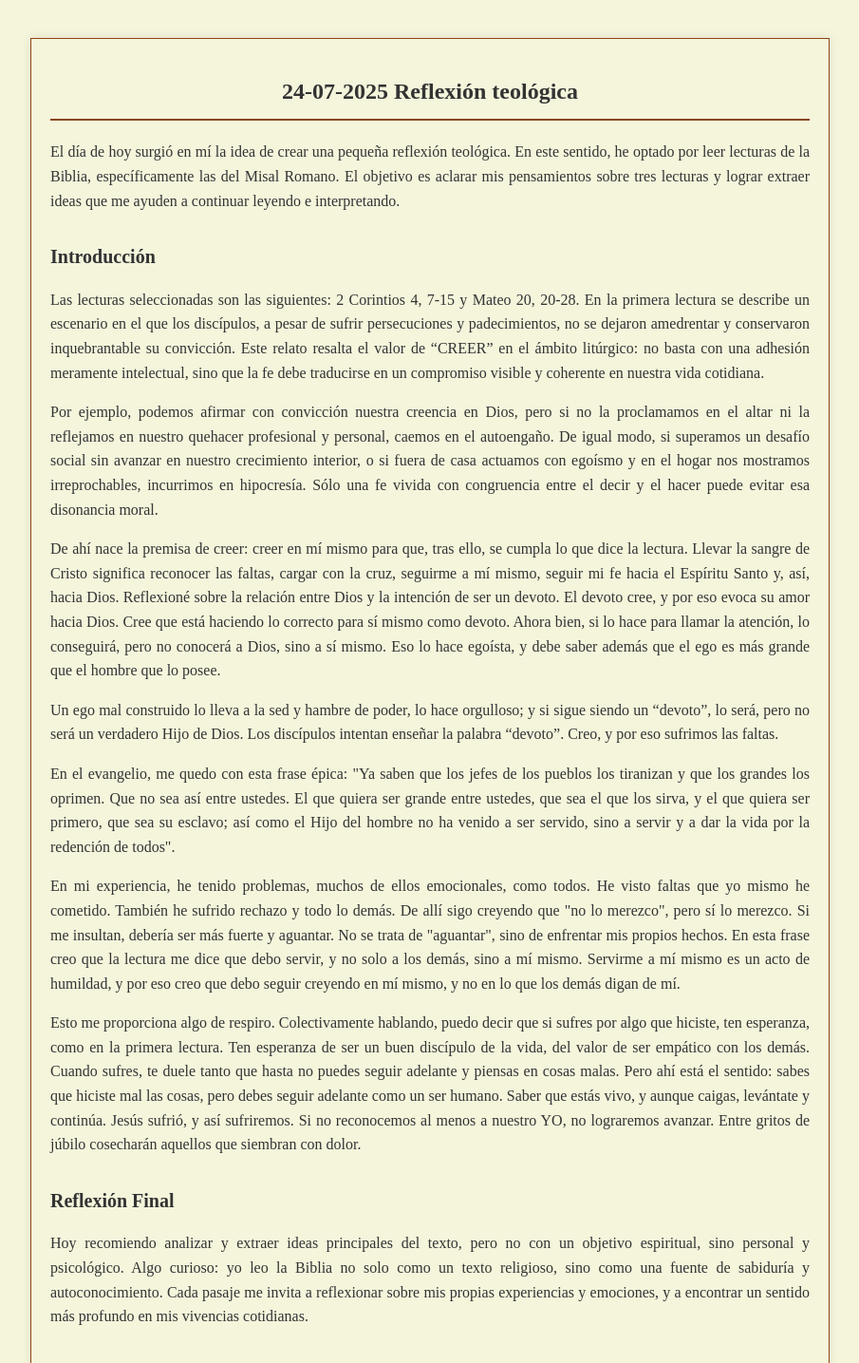
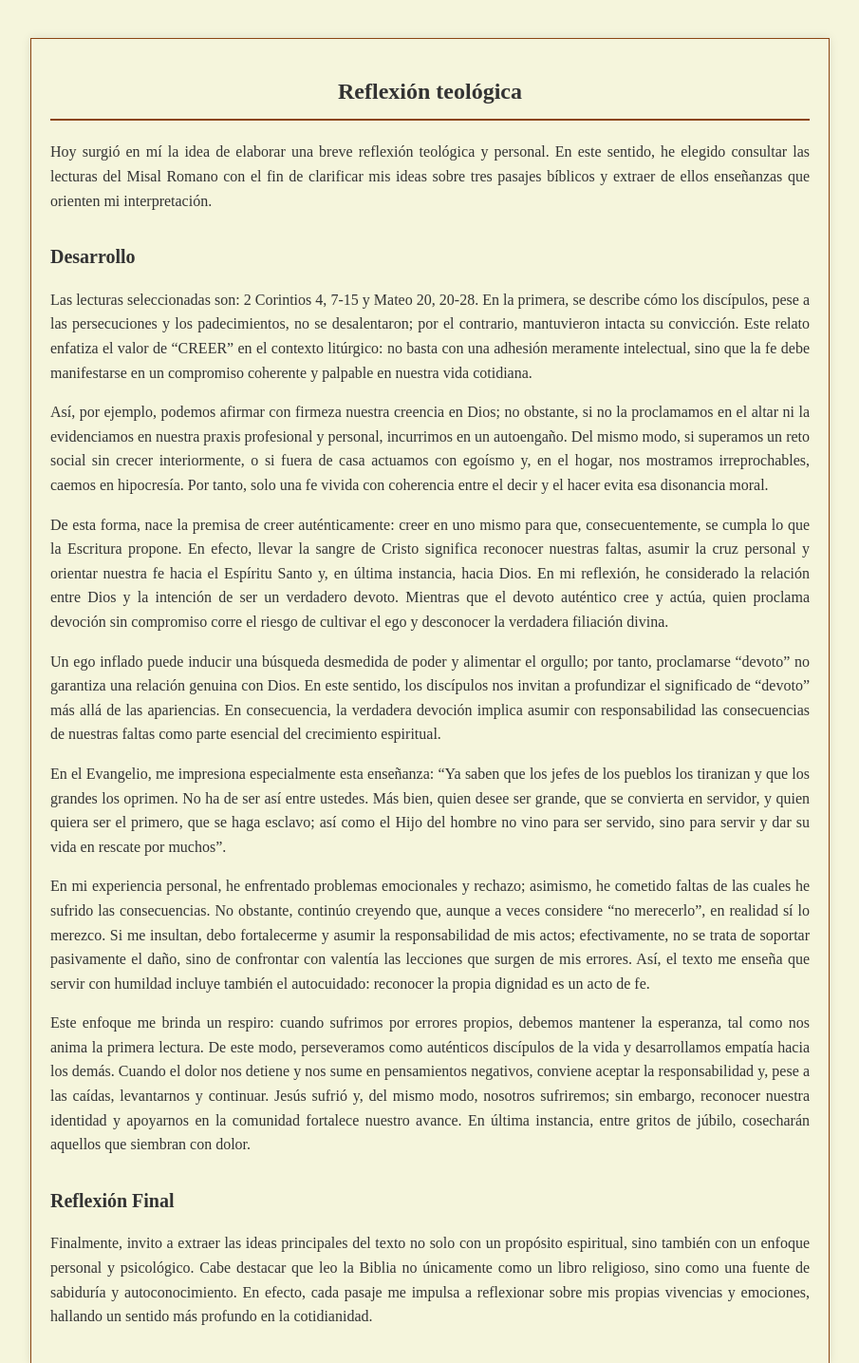
Before and after one commit to MarcoS9309/Repositorio-de-entradas, a plain HTML site: page Reflections/24-07-2025-ReflexiónLiterariateológica.html in a window 1280 px wide. Shown: the top 1435 px of the page at 95% size, without its empty margins (187-1092 px from the left). Drawn offline with Linux system fonts and the light colour scheme.

Commit message:
Update archive

```diff
--- a/Reflections/24-07-2025-ReflexiónLiterariateológica.html
+++ b/Reflections/24-07-2025-ReflexiónLiterariateológica.html
@@ -3,18 +3,18 @@
 <head>
     <meta charset="UTF-8">
     <meta name="viewport" content="width=device-width, initial-scale=1.0">
-    <title>24-07-2025 Cuerpo y Sangre</title>
+    <title>24-07-2025 Reflexión teológica</title>
     <style>
         body {
             font-family: 'Times New Roman', serif;
-            background-color: #f5f5dc; /* Beige claro, evocando papel antiguo */
+            background-color: #f5f5dc;
             color: #333;
             margin: 40px;
             line-height: 1.6;
             max-width: 800px;
             margin-left: auto;
             margin-right: auto;
-            border: 1px solid #8b4513; /* Borde marrón oscuro para un toque vintage */
+            border: 1px solid #8b4513;
             padding: 20px;
             box-shadow: 0 0 10px rgba(0, 0, 0, 0.1);
         }
@@ -42,25 +42,25 @@
     </style>
 </head>
 <body>
-    <h1>24-07-2025 Reflexión teológica</h1>
-    <p>El día de hoy surgió en mí la idea de crear una pequeña reflexión teológica. En este sentido, he optado por leer lecturas de la Biblia, específicamente las del Misal Romano. El objetivo es aclarar mis pensamientos sobre tres lecturas y lograr extraer ideas que me ayuden a continuar leyendo e interpretando.</p>
+    <h1>Reflexión teológica</h1>
+    <p>Hoy surgió en mí la idea de elaborar una breve reflexión teológica y personal. En este sentido, he elegido consultar las lecturas del Misal Romano con el fin de clarificar mis ideas sobre tres pasajes bíblicos y extraer de ellos enseñanzas que orienten mi interpretación.</p>
 
-    <h2>Introducción</h2>
-    <p>Las lecturas seleccionadas son las siguientes: 2 Corintios 4, 7-15 y Mateo 20, 20-28. En la primera lectura se describe un escenario en el que los discípulos, a pesar de sufrir persecuciones y padecimientos, no se dejaron amedrentar y conservaron inquebrantable su convicción. Este relato resalta el valor de “CREER” en el ámbito litúrgico: no basta con una adhesión meramente intelectual, sino que la fe debe traducirse en un compromiso visible y coherente en nuestra vida cotidiana.</p>
+    <h2>Desarrollo</h2>
+    <p>Las lecturas seleccionadas son: 2 Corintios 4, 7-15 y Mateo 20, 20-28. En la primera, se describe cómo los discípulos, pese a las persecuciones y los padecimientos, no se desalentaron; por el contrario, mantuvieron intacta su convicción. Este relato enfatiza el valor de “CREER” en el contexto litúrgico: no basta con una adhesión meramente intelectual, sino que la fe debe manifestarse en un compromiso coherente y palpable en nuestra vida cotidiana.</p>
 
-    <p>Por ejemplo, podemos afirmar con convicción nuestra creencia en Dios, pero si no la proclamamos en el altar ni la reflejamos en nuestro quehacer profesional y personal, caemos en el autoengaño. De igual modo, si superamos un desafío social sin avanzar en nuestro crecimiento interior, o si fuera de casa actuamos con egoísmo y en el hogar nos mostramos irreprochables, incurrimos en hipocresía. Sólo una fe vivida con congruencia entre el decir y el hacer puede evitar esa disonancia moral.</p>
+    <p>Así, por ejemplo, podemos afirmar con firmeza nuestra creencia en Dios; no obstante, si no la proclamamos en el altar ni la evidenciamos en nuestra praxis profesional y personal, incurrimos en un autoengaño. Del mismo modo, si superamos un reto social sin crecer interiormente, o si fuera de casa actuamos con egoísmo y, en el hogar, nos mostramos irreprochables, caemos en hipocresía. Por tanto, solo una fe vivida con coherencia entre el decir y el hacer evita esa disonancia moral.</p>
 
-    <p>De ahí nace la premisa de creer: creer en mí mismo para que, tras ello, se cumpla lo que dice la lectura. Llevar la sangre de Cristo significa reconocer las faltas, cargar con la cruz, seguirme a mí mismo, seguir mi fe hacia el Espíritu Santo y, así, hacia Dios. Reflexioné sobre la relación entre Dios y la intención de ser un devoto. El devoto cree, y por eso evoca su amor hacia Dios. Cree que está haciendo lo correcto para sí mismo como devoto. Ahora bien, si lo hace para llamar la atención, lo conseguirá, pero no conocerá a Dios, sino a sí mismo. Eso lo hace egoísta, y debe saber además que el ego es más grande que el hombre que lo posee.</p>
+    <p>De esta forma, nace la premisa de creer auténticamente: creer en uno mismo para que, consecuentemente, se cumpla lo que la Escritura propone. En efecto, llevar la sangre de Cristo significa reconocer nuestras faltas, asumir la cruz personal y orientar nuestra fe hacia el Espíritu Santo y, en última instancia, hacia Dios. En mi reflexión, he considerado la relación entre Dios y la intención de ser un verdadero devoto. Mientras que el devoto auténtico cree y actúa, quien proclama devoción sin compromiso corre el riesgo de cultivar el ego y desconocer la verdadera filiación divina.</p>
 
-    <p>Un ego mal construido lo lleva a la sed y hambre de poder, lo hace orgulloso; y si sigue siendo un “devoto”, lo será, pero no será un verdadero Hijo de Dios. Los discípulos intentan enseñar la palabra “devoto”. Creo, y por eso sufrimos las faltas.</p>
+    <p>Un ego inflado puede inducir una búsqueda desmedida de poder y alimentar el orgullo; por tanto, proclamarse “devoto” no garantiza una relación genuina con Dios. En este sentido, los discípulos nos invitan a profundizar el significado de “devoto” más allá de las apariencias. En consecuencia, la verdadera devoción implica asumir con responsabilidad las consecuencias de nuestras faltas como parte esencial del crecimiento espiritual.</p>
 
-    <p>En el evangelio, me quedo con esta frase épica: "Ya saben que los jefes de los pueblos los tiranizan y que los grandes los oprimen. Que no sea así entre ustedes. El que quiera ser grande entre ustedes, que sea el que los sirva, y el que quiera ser primero, que sea su esclavo; así como el Hijo del hombre no ha venido a ser servido, sino a servir y a dar la vida por la redención de todos".</p>
+    <p>En el Evangelio, me impresiona especialmente esta enseñanza: “Ya saben que los jefes de los pueblos los tiranizan y que los grandes los oprimen. No ha de ser así entre ustedes. Más bien, quien desee ser grande, que se convierta en servidor, y quien quiera ser el primero, que se haga esclavo; así como el Hijo del hombre no vino para ser servido, sino para servir y dar su vida en rescate por muchos”.</p>
 
-    <p>En mi experiencia, he tenido problemas, muchos de ellos emocionales, como todos. He visto faltas que yo mismo he cometido. También he sufrido rechazo y todo lo demás. De allí sigo creyendo que "no lo merezco", pero sí lo merezco. Si me insultan, debería ser más fuerte y aguantar. No se trata de "aguantar", sino de enfrentar mis propios hechos. En esta frase creo que la lectura me dice que debo servir, y no solo a los demás, sino a mí mismo. Servirme a mí mismo es un acto de humildad, y por eso creo que debo seguir creyendo en mí mismo, y no en lo que los demás digan de mí.</p>
+    <p>En mi experiencia personal, he enfrentado problemas emocionales y rechazo; asimismo, he cometido faltas de las cuales he sufrido las consecuencias. No obstante, continúo creyendo que, aunque a veces considere “no merecerlo”, en realidad sí lo merezco. Si me insultan, debo fortalecerme y asumir la responsabilidad de mis actos; efectivamente, no se trata de soportar pasivamente el daño, sino de confrontar con valentía las lecciones que surgen de mis errores. Así, el texto me enseña que servir con humildad incluye también el autocuidado: reconocer la propia dignidad es un acto de fe.</p>
 
-    <p>Esto me proporciona algo de respiro. Colectivamente hablando, puedo decir que si sufres por algo que hiciste, ten esperanza, como en la primera lectura. Ten esperanza de ser un buen discípulo de la vida, del valor de ser empático con los demás. Cuando sufres, te duele tanto que hasta no puedes seguir adelante y piensas en cosas malas. Pero ahí está el sentido: sabes que hiciste mal las cosas, pero debes seguir adelante como un ser humano. Saber que estás vivo, y aunque caigas, levántate y continúa. Jesús sufrió, y así sufriremos. Si no reconocemos al menos a nuestro YO, no lograremos avanzar. Entre gritos de júbilo cosecharán aquellos que siembran con dolor.</p>
+    <p>Este enfoque me brinda un respiro: cuando sufrimos por errores propios, debemos mantener la esperanza, tal como nos anima la primera lectura. De este modo, perseveramos como auténticos discípulos de la vida y desarrollamos empatía hacia los demás. Cuando el dolor nos detiene y nos sume en pensamientos negativos, conviene aceptar la responsabilidad y, pese a las caídas, levantarnos y continuar. Jesús sufrió y, del mismo modo, nosotros sufriremos; sin embargo, reconocer nuestra identidad y apoyarnos en la comunidad fortalece nuestro avance. En última instancia, entre gritos de júbilo, cosecharán aquellos que siembran con dolor.</p>
 
     <h2>Reflexión Final</h2>
-    <p>Hoy recomiendo analizar y extraer ideas principales del texto, pero no con un objetivo espiritual, sino personal y psicológico. Algo curioso: yo leo la Biblia no solo como un texto religioso, sino como una fuente de sabiduría y autoconocimiento. Cada pasaje me invita a reflexionar sobre mis propias experiencias y emociones, y a encontrar un sentido más profundo en mis vivencias cotidianas.</p>
+    <p>Finalmente, invito a extraer las ideas principales del texto no solo con un propósito espiritual, sino también con un enfoque personal y psicológico. Cabe destacar que leo la Biblia no únicamente como un libro religioso, sino como una fuente de sabiduría y autoconocimiento. En efecto, cada pasaje me impulsa a reflexionar sobre mis propias vivencias y emociones, hallando un sentido más profundo en la cotidianidad.</p>
 </body>
 </html>
```
Also changed, not shown: 2 other files.
